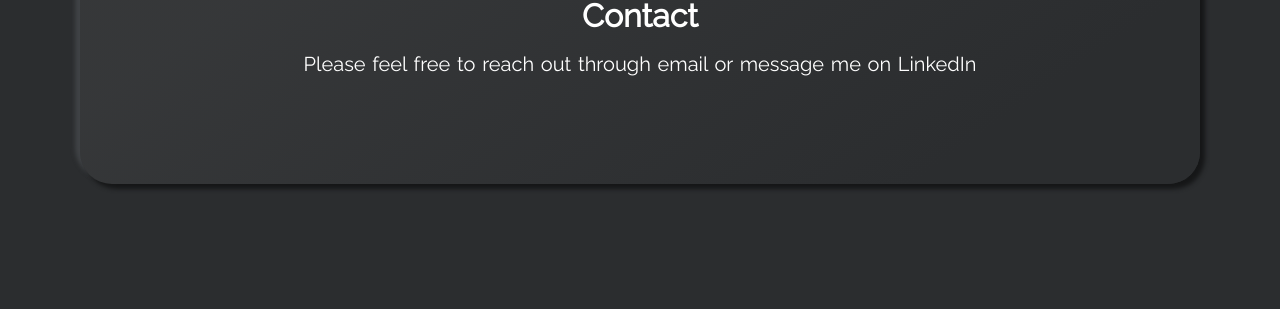
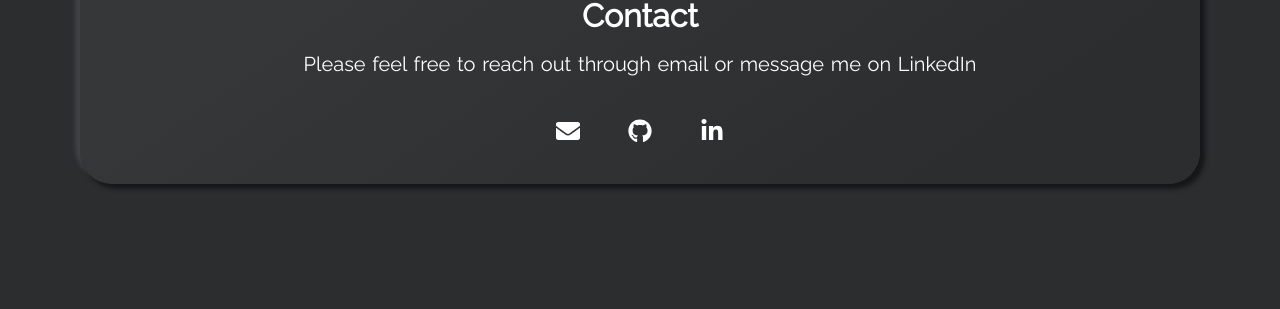
Before and after one commit to asadsidd16/asadportfolio, a Jekyll site: the page built from index.html, in a window 1280 px wide. Shown: the part 3819-4128 px from the top of the page. Built offline with Jekyll 4.4.1, drawn with Linux system fonts in a browser that asks for light colours.

Commit message:
fixed section contact

```diff
--- a/_includes/section-contact.html
+++ b/_includes/section-contact.html
@@ -5,8 +5,8 @@
   {% if site.email != null %}
   <a class="social-link" aria-label="My E-Mail" href="mailto:asadsidd22@outlook.com">
     <div class="social">
-      <svg class="social-svg" viewBox="0 0 48 48">
-        <use x="12" y="12" width="24" height="24" viewBox="0 0 48 48" xlink:href="{{ "/assets/img/solid.svg#envelope" | prepend: site.baseurl }}"></use>
+      <svg x="12" y="12" width="24" height="24" viewBox="0 0 512 512" xmlns="http://www.w3.org/2000/svg" aria-hidden="true" focusable="false">
+        <path d="M502.3 190.8c3.9-3.1 9.7-.2 9.7 4.7V400c0 26.5-21.5 48-48 48H48c-26.5 0-48-21.5-48-48V195.6c0-5 5.7-7.8 9.7-4.7 22.4 17.4 52.1 39.5 154.1 113.6 21.1 15.4 56.7 47.8 92.2 47.6 35.7.3 72-32.8 92.3-47.6 102-74.1 131.6-96.3 154-113.7zM256 320c23.2.4 56.6-29.2 73.4-41.4 132.7-96.3 142.8-104.7 173.4-128.7 5.8-4.5 9.2-11.5 9.2-18.9v-19c0-26.5-21.5-48-48-48H48C21.5 64 0 85.5 0 112v19c0 7.4 3.4 14.3 9.2 18.9 30.6 23.9 40.7 32.4 173.4 128.7 16.8 12.2 50.2 41.8 73.4 41.4z" fill="white"></path>
       </svg>
     </div>
   </a>
@@ -16,8 +16,8 @@
   <a class="social-link" aria-label="My GitHub" target="_blank" rel="noreferrer"
     href="https://github.com/asadsidd16?tab=repositories">
     <div class="social">
-      <svg class="social-svg" viewBox="0 0 48 48">
-        <use x="12" y="12" width="24" height="24" viewBox="0 0 48 48" xlink:href="{{ "/assets/img/brands.svg#github" | prepend: site.baseurl }}"></use>
+      <svg x="12" y="12" width="24" height="24" viewBox="0 0 496 512" xmlns="http://www.w3.org/2000/svg" aria-hidden="true" focusable="false">
+        <path d="M165.9 397.4c0 2-2.3 3.6-5.2 3.6-3.3.3-5.6-1.3-5.6-3.6 0-2 2.3-3.6 5.2-3.6 3-.3 5.6 1.3 5.6 3.6zm-31.1-4.5c-.7 2 1.3 4.3 4.3 4.9 2.6 1 5.6 0 6.2-2s-1.3-4.3-4.3-5.2c-2.6-.7-5.5.3-6.2 2.3zm44.2-1.7c-2.9.7-4.9 2.6-4.6 4.9.3 2 2.9 3.3 5.9 2.6 2.9-.7 4.9-2.6 4.6-4.6-.3-1.9-3-3.2-5.9-2.9zM244.8 8C106.1 8 0 113.3 0 252c0 110.9 69.8 205.8 169.5 239.2 12.8 2.3 17.3-5.6 17.3-12.1 0-6.2-.3-40.4-.3-61.4 0 0-70 15-84.7-29.8 0 0-11.4-29.1-27.8-36.6 0 0-22.9-15.7 1.6-15.4 0 0 24.9 2 38.6 25.8 21.9 38.6 58.6 27.5 72.9 20.9 2.3-16 8.8-27.1 16-33.7-55.9-6.2-112.3-14.3-112.3-110.5 0-27.5 7.6-41.3 23.6-58.9-2.6-6.5-11.1-33.3 2.6-67.9 20.9-6.5 69 27 69 27 20-5.6 41.5-8.5 62.8-8.5s42.8 2.9 62.8 8.5c0 0 48.1-33.6 69-27 13.7 34.7 5.2 61.4 2.6 67.9 16 17.7 25.8 31.5 25.8 58.9 0 96.5-58.9 104.2-114.8 110.5 9.2 7.9 17 22.9 17 46.4 0 33.7-.3 75.4-.3 83.6 0 6.5 4.6 14.4 17.3 12.1C428.2 457.8 496 362.9 496 252 496 113.3 383.5 8 244.8 8zM97.2 352.9c-1.3 1-1 3.3.7 5.2 1.6 1.6 3.9 2.3 5.2 1 1.3-1 1-3.3-.7-5.2-1.6-1.6-3.9-2.3-5.2-1zm-10.8-8.1c-.7 1.3.3 2.9 2.3 3.9 1.6 1 3.6.7 4.3-.7.7-1.3-.3-2.9-2.3-3.9-2-.6-3.6-.3-4.3.7zm32.4 35.6c-1.6 1.3-1 4.3 1.3 6.2 2.3 2.3 5.2 2.6 6.5 1 1.3-1.3.7-4.3-1.3-6.2-2.2-2.3-5.2-2.6-6.5-1zm-11.4-14.7c-1.6 1-1.6 3.6 0 5.9 1.6 2.3 4.3 3.3 5.6 2.3 1.6-1.3 1.6-3.9 0-6.2-1.4-2.3-4-3.3-5.6-2z" fill="white"></path>
       </svg>
     </div>
   </a>
@@ -28,9 +28,8 @@
   <a class="social-link linkedin" aria-label="My LinkedIn" target="_blank" rel="noreferrer"
     href="https://www.linkedin.com/in/asadisiddiqui1">
     <div class="social">
-      <svg class="social-svg" viewBox="0 0 48 48">
-        <!-- <use x="12" y="12" width="24" height="24" viewBox="0 0 48 48" xlink:href="{{ "/assets/img/brands.svg#linkedin-in" | prepend: site.baseurl }}"></use> -->
-        <use x="12" y="12" width="24" height="24" viewBox="0 0 48 48" href="/assets/img/brands.svg#linkedin-in"></use>
+      <svg x="12" y="12" width="24" height="24" viewBox="0 0 448 512" xmlns="http://www.w3.org/2000/svg" aria-hidden="true" focusable="false">
+        <path d="M100.28 448H7.4V148.9h92.88zM53.79 108.1C24.09 108.1 0 83.5 0 53.8a53.79 53.79 0 0 1 107.58 0c0 29.7-24.1 54.3-53.79 54.3zM447.9 448h-92.68V302.4c0-34.7-.7-79.2-48.29-79.2-48.29 0-55.69 37.7-55.69 76.7V448h-92.78V148.9h89.08v40.8h1.3c12.4-23.5 42.69-48.3 87.88-48.3 94 0 111.28 61.9 111.28 142.3V448z" fill="white"></path>
       </svg>
     </div>
   </a>
```
